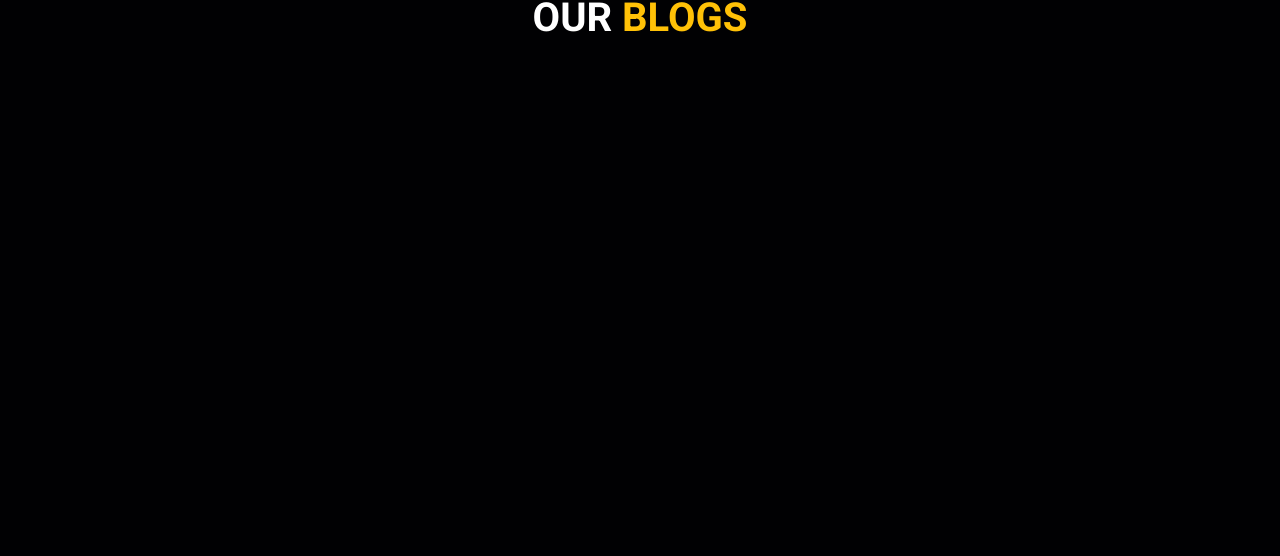
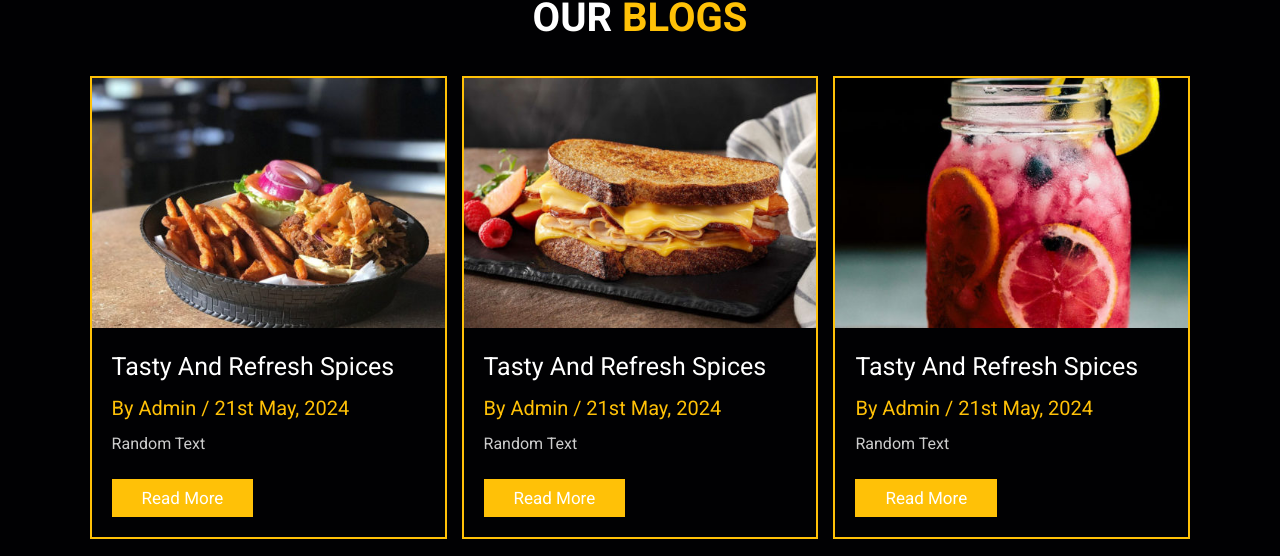
Before and after one commit to vaishu1109/restaurant-website-using-reactjs, a React (Create React App) app: page / in a window 1280 px wide. Shown: the part 3947-4503 px from the top of the page. Before the commit the page ends 4043 px from the top, so only its background shows below. Built offline with nearby package versions, Linux system fonts and the light colour scheme.

Commit message:
Design complete of blog page

```diff
--- a/src/components/Blogs/Blogs.css
+++ b/src/components/Blogs/Blogs.css
@@ -0,0 +1,39 @@
+.blogs .box-container .box{
+    border: 0.2rem solid #ffc107;
+}
+.blogs .box-container .box .image{
+    height: 25rem;
+    overflow: hidden;
+    width: 100%;
+}
+.blogs .box-container .box .image img{
+    height: 100%;
+    object-fit: cover;
+    width: 100%;
+}
+.blogs .box-container .box:hover .image img{
+    transform: scale(1.2);
+}
+.blogs .box-container .box .content{
+    padding: 2rem;
+}
+.blogs .box-container .box .content .title{
+    font-size: 2.5rem;
+    line-height: 1.5;
+    color: #fff;
+}
+.blogs .box-container .box .content .title:hover{
+    color: #ffc107;
+}
+.blogs .box-container .box .content span{
+    color: #ffc107;
+    display: block;
+    padding-top: 1rem;
+    font-size: 2rem;
+}
+.blogs .box-container .box .content p{
+    font-size: 1.6rem;
+    line-height: 1.8;
+    color: #ccc;
+    padding: 1rem 0;
+}
--- a/src/components/Blogs/Blogs.js
+++ b/src/components/Blogs/Blogs.js
@@ -1,5 +1,6 @@
 import React from 'react'
 import "../Blogs/Blogs.css"
+import { blog } from "../../Data";
 const Blogs = () => {
   return (
     <>
@@ -7,6 +8,27 @@ const Blogs = () => {
             <h1 className='heading'>
                 Our <span>blogs</span>
             </h1>
+            <div className='box-container'>
+              {blog.map((item,index) => (
+                <div className='box' key={index}>
+                  <div className='image'>
+                    <img src={item.img} alt='blogpic'/>
+                  </div>
+                  <div className='content'>
+                    <a href='#' className='title'>
+                      Tasty and refresh spices
+                    </a>
+                    <span>by admin / 21st may, 2024</span>
+                    <p>
+                      random text
+                    </p>
+                    <a href='#' className='btn'>
+                      read more
+                    </a>
+                  </div>
+                </div>
+              ))}
+            </div>
         </section>
     </>
   )
```
